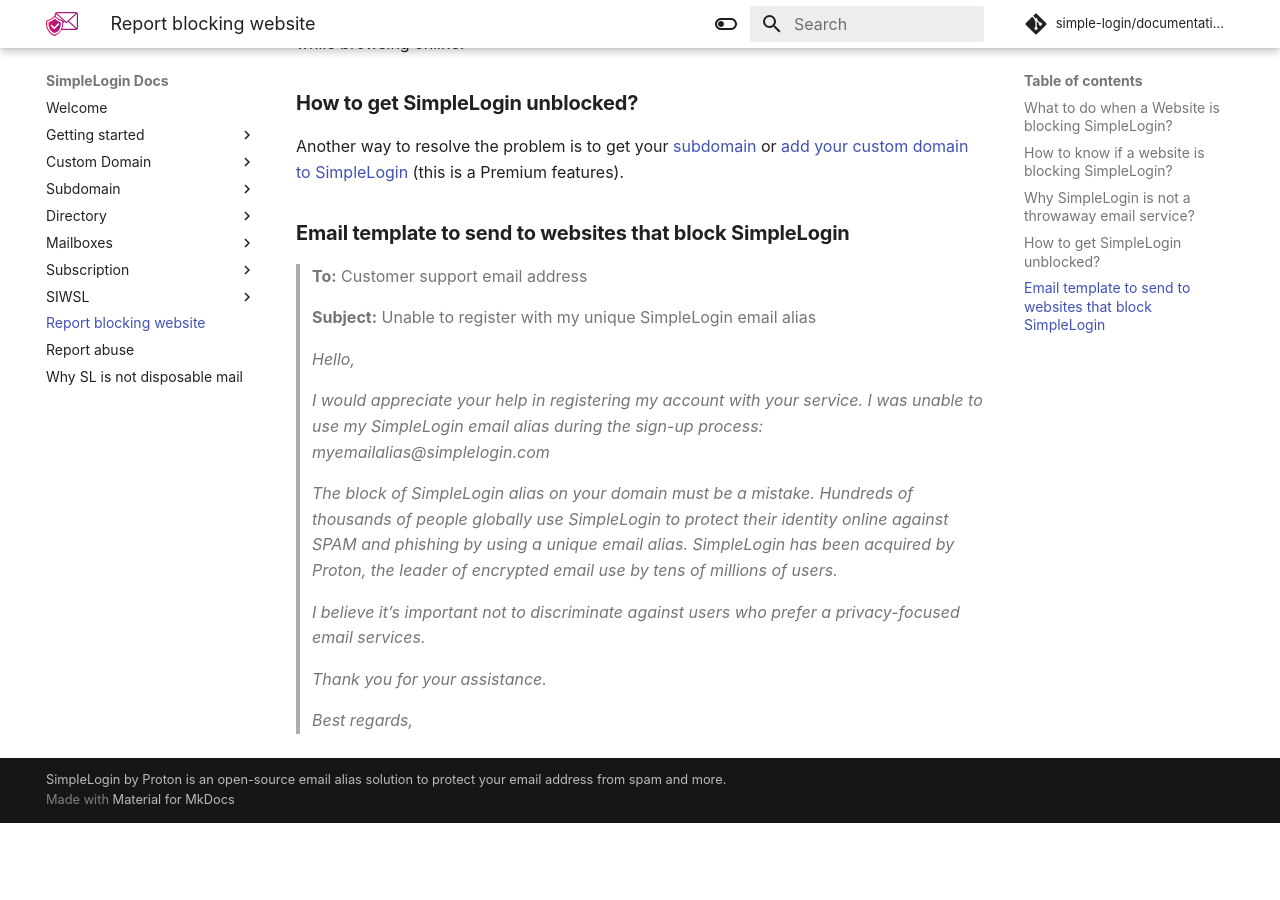
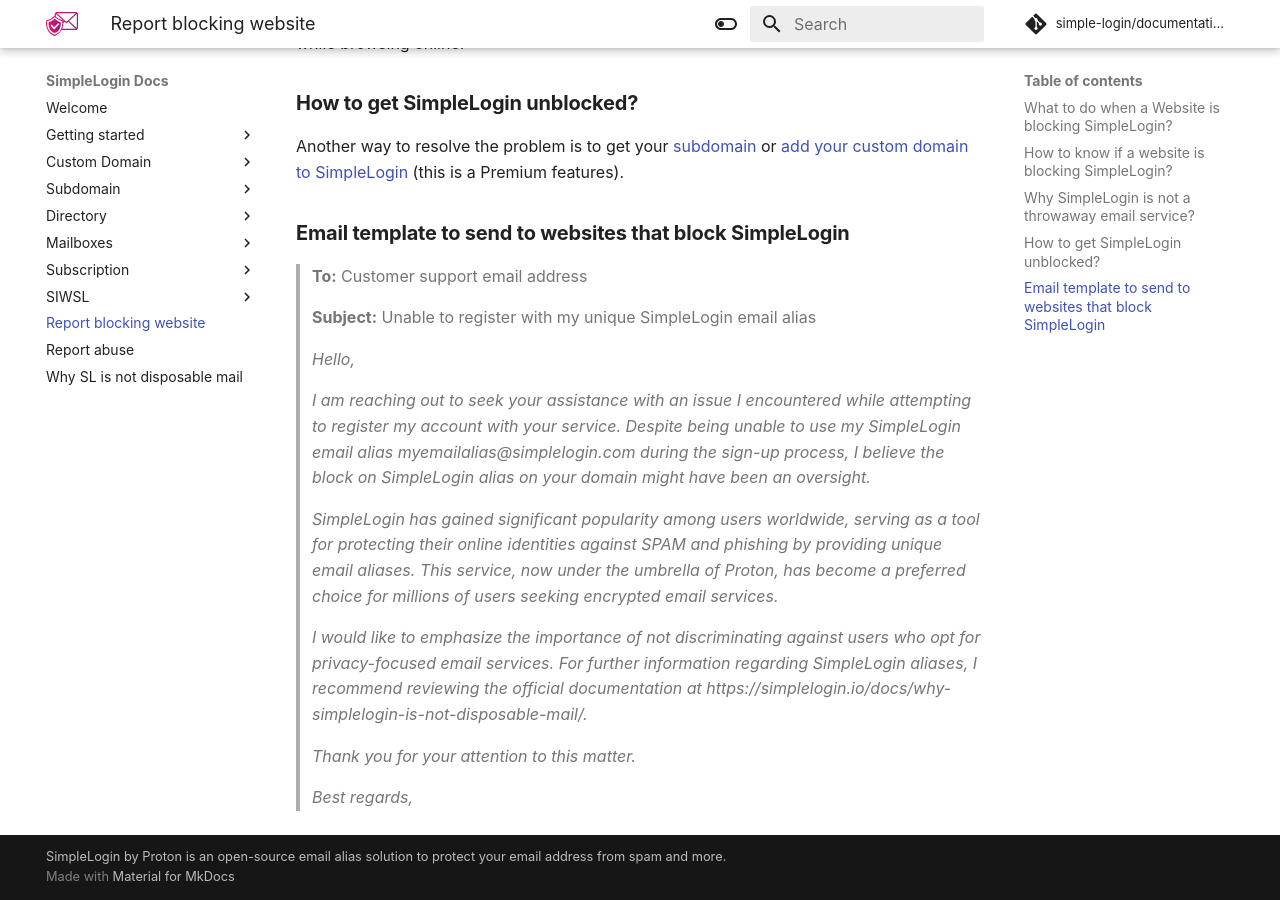
Before and after one commit to simple-login/documentation, an MkDocs documentation site: the page built from docs/report-blocking-website.md, in a window 1280 px wide and 900 px high, scrolled down 973 px. Built offline with MkDocs 1.6.1 and Material for MkDocs 9.7.7, drawn with Linux system fonts in a browser that asks for light colours; comment, search, counter and statistics services are not loaded; before the commit the page ends 1796 px from its top, so only the background shows below that.

Commit message:
Added link, updated article

```diff
--- a/docs/report-blocking-website.md
+++ b/docs/report-blocking-website.md
@@ -37,12 +37,12 @@ Another way to resolve the problem is to get your [subdomain](https://simplelogi
 
 > *Hello,*
 
-> *I would appreciate your help in registering my account with your service. I was unable to use my SimpleLogin email alias during the sign-up process: myemailalias@simplelogin.com*
+> *I am reaching out to seek your assistance with an issue I encountered while attempting to register my account with your service. Despite being unable to use my SimpleLogin email alias myemailalias@simplelogin.com during the sign-up process, I believe the block on SimpleLogin alias on your domain might have been an oversight.*
 
->  *The block of SimpleLogin alias on your domain must be a mistake.  Hundreds of thousands of people globally use SimpleLogin to protect their identity online against SPAM and phishing by using a unique email alias. SimpleLogin has been acquired by Proton, the leader of encrypted email use by tens of millions of users.*
+>*SimpleLogin has gained significant popularity among users worldwide, serving as a tool for protecting their online identities against SPAM and phishing by providing unique email aliases. This service, now under the umbrella of Proton, has become a preferred choice for millions of users seeking encrypted email services.*
 
-> *I believe it’s important not to discriminate against users who prefer a privacy-focused email services.*
+> *I would like to emphasize the importance of not discriminating against users who opt for privacy-focused email services. For further information regarding SimpleLogin aliases, I recommend reviewing the official documentation at https://simplelogin.io/docs/why-simplelogin-is-not-disposable-mail/.*
 
-> *Thank you for your assistance.*
+> *Thank you for your attention to this matter.*
 
 > *Best regards,*
```
